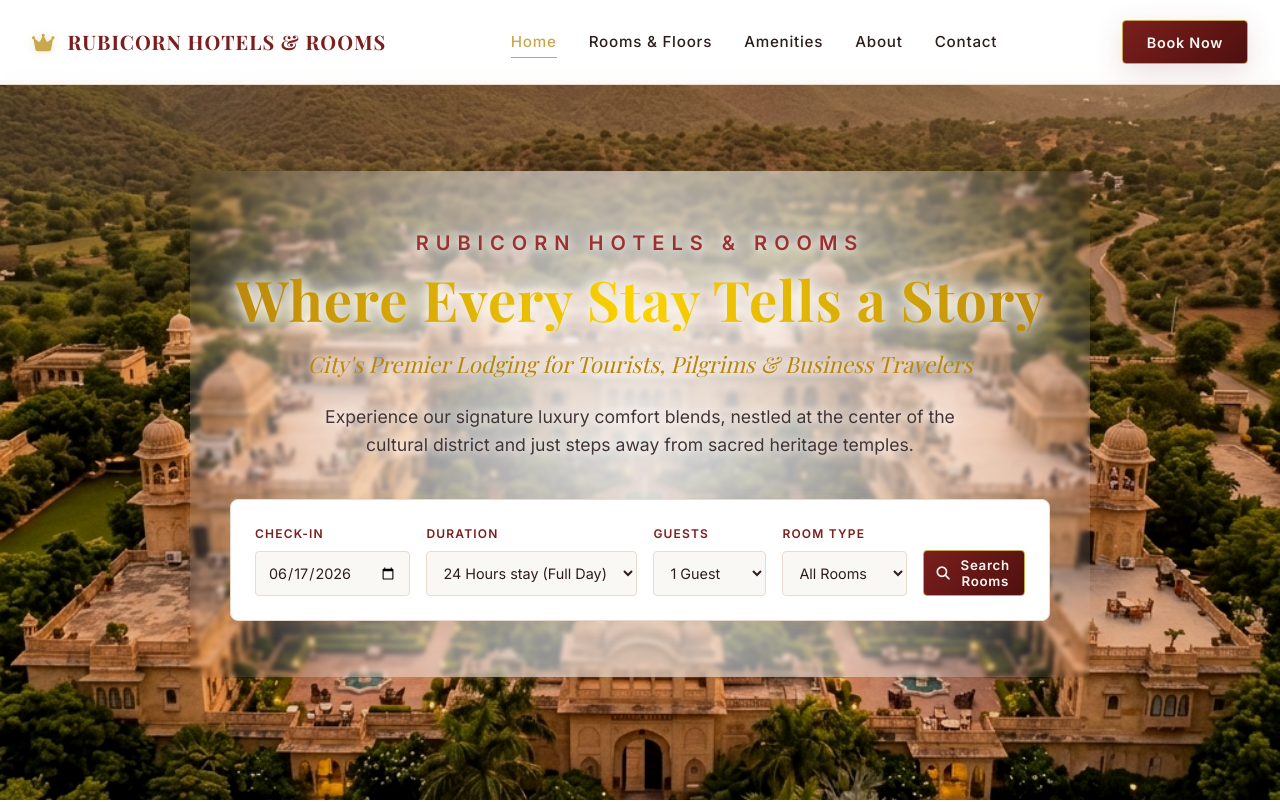
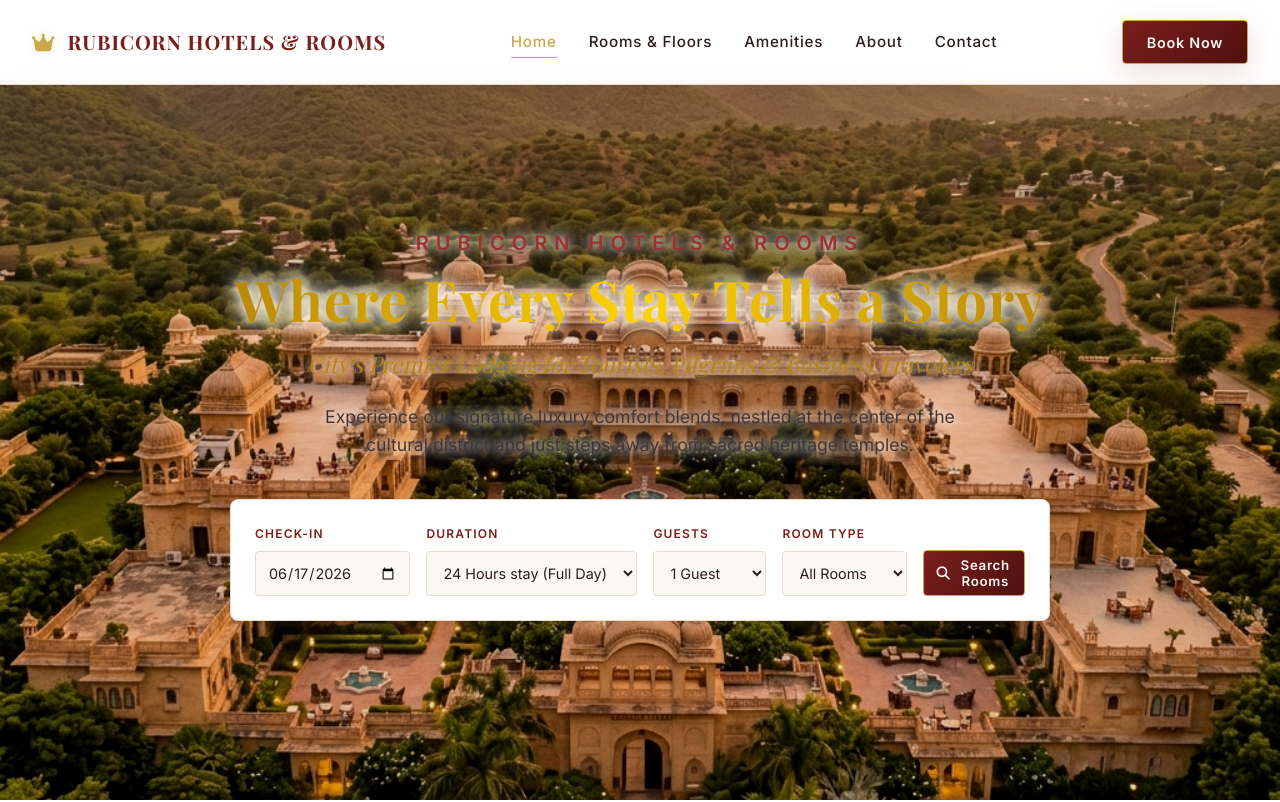
Before and after one commit to sukumar38140/Rubicorn-Hotels-Rooms, a website: page index.html in a window 1280 px wide. Shown: the top 802 px of the page. Drawn offline with nearby package versions, Linux system fonts and the light colour scheme; a web font is replaced by a local one.

Commit message:
design: remove radial white fog background from hero container

```diff
--- a/style.css
+++ b/style.css
@@ -476,9 +476,9 @@
   padding: 3.5rem 2.5rem;
   text-align: center;
   margin-top: -2rem;
-  background: radial-gradient(circle, rgba(255, 255, 255, 0.88) 0%, rgba(255, 255, 255, 0.5) 60%, rgba(255, 255, 255, 0) 100%); /* Soft localized white fog */
-  backdrop-filter: blur(2px);
-  -webkit-backdrop-filter: blur(2px);
+  background: transparent;
+  backdrop-filter: none;
+  -webkit-backdrop-filter: none;
   border: none;
   box-shadow: none;
 }
```
